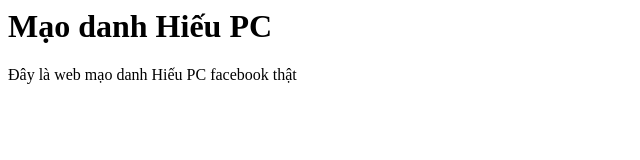
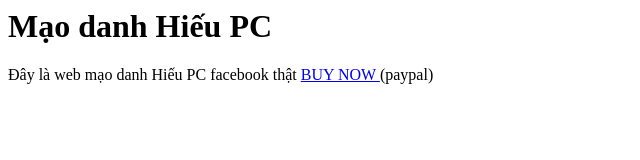
Before and after one commit to namquocsonha/maodanh-hieupc, a plain HTML site: page index.html in a window 1280 px wide. Shown: the whole page, without its empty margins (0-640 px from the left). Drawn offline with Linux system fonts and the light colour scheme.

Commit message:
Update index.html

```diff
--- a/index.html
+++ b/index.html
@@ -1,2 +1,2 @@
 <h1> Mạo danh Hiếu PC</h1>
-<p>Đây là web mạo danh Hiếu PC facebook thật <a href="https://www.facebook.com/7onez.hieupc"></a> </p>
+<p>Đây là web mạo danh Hiếu PC facebook thật <a href="https://www.paypal.com/paypalme/xlovestore?country.x=VN&locale.x=vi_VN"> BUY NOW </a> (paypal) </p>
```
